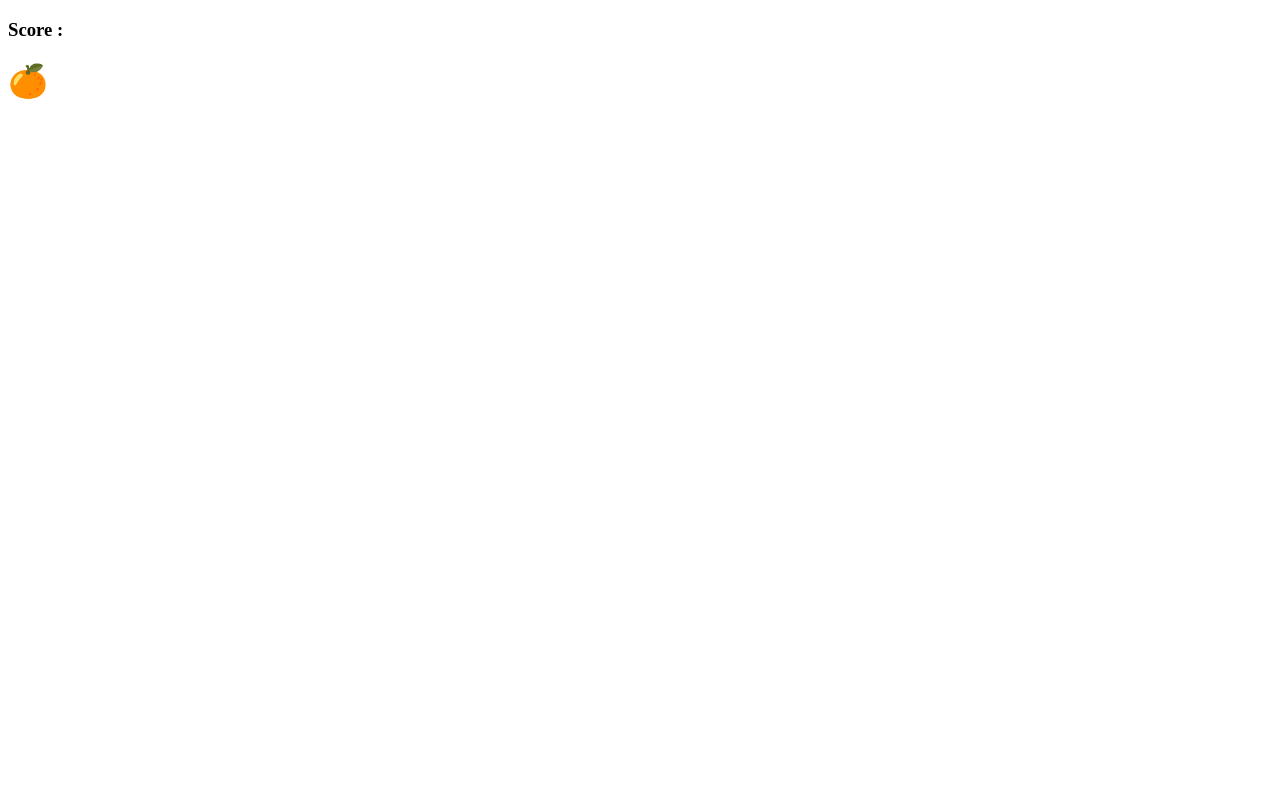
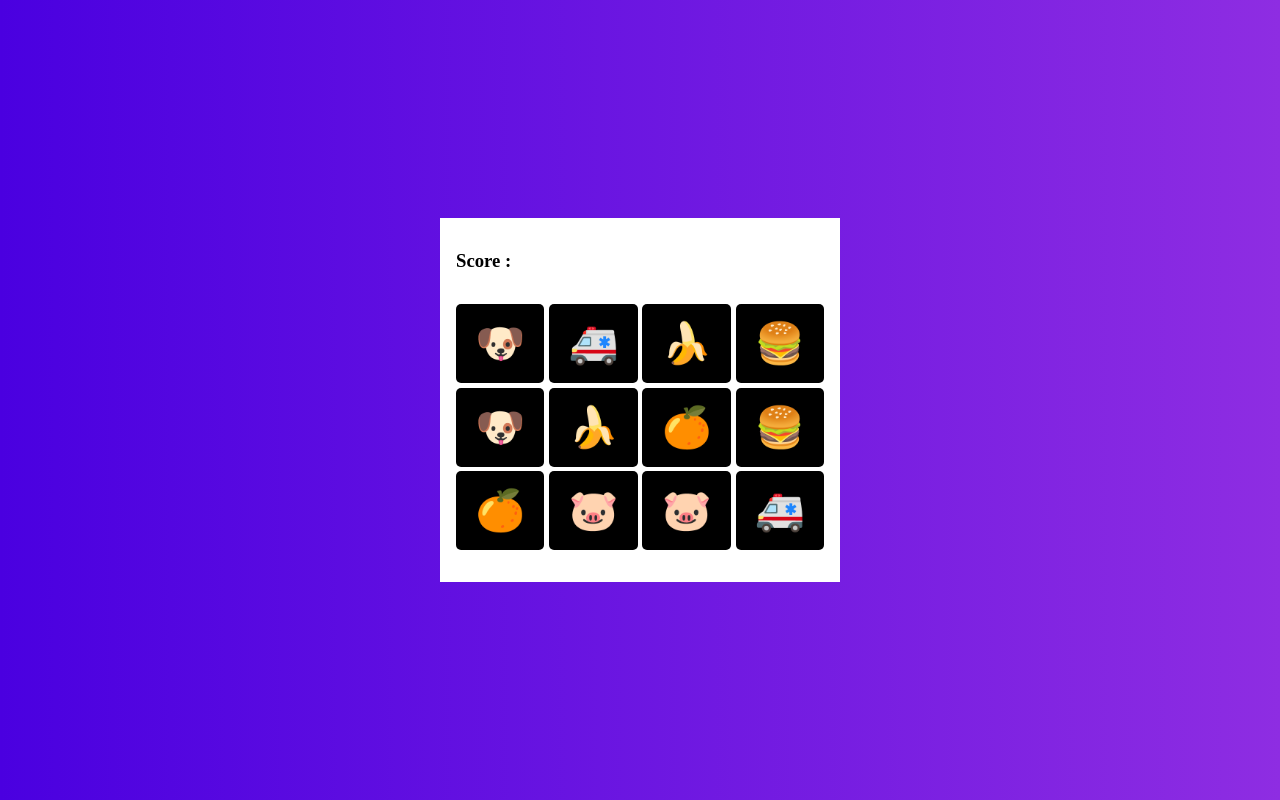
Before and after one commit to melvin145/js-projects, a plain HTML site: page Memory Game/index.html in a window 1280 px wide. Drawn offline with Linux system fonts and the light colour scheme.

Commit message:
second commit

```diff
--- a/Memory Game/index.html
+++ b/Memory Game/index.html
@@ -13,9 +13,7 @@
                   <h3 >Score :<span id="score"></span></h3>
             </div>
             <div class="board__container">
-                  <div class="board">
-                        <h1>🍊</h1>
-                  </div>
+
             </div>
       </div>
       <script src="script.js"></script>
--- a/Memory Game/script.js
+++ b/Memory Game/script.js
@@ -1,2 +1,11 @@
-const items=["🍊"," 🍌","🐶","🚑","🐷","🍔"]
-console.log(items);
+const items=["🍊"," 🍌","🐶","🚑","🐷","🍔","🍊"," 🍌","🐶","🚑","🐷","🍔"]
+const board=document.querySelector(".board__container");
+items.sort(()=>0.5-Math.random());
+console.log(board);
+
+function Board(){
+      for(let i=0;i<items.length;i++){
+      board.insertAdjacentHTML("beforeend",`<div class="items"><h1>${items[i]}</h1></div>`);
+}
+}
+Board();
--- a/Memory Game/style.css
+++ b/Memory Game/style.css
@@ -0,0 +1,41 @@
+*{
+      margin: 0;
+      padding: 0;
+      box-sizing: border-box;
+}
+:root{
+      --background:linear-gradient(to right, #4A00E0, #8E2DE2);
+      --primary-color:white;
+      --font-sm:2.5rem;
+
+}
+body{
+      background: var(--background);
+      min-height: 100vh;
+      display: grid;
+      place-items: center;
+}
+.game__container{
+      width: 400px;
+      margin:auto;
+      background-color: var(--primary-color);
+      padding: 2rem 1rem;
+}
+.score__board{
+      margin-bottom: 2rem;
+}
+.board__container{
+      display: grid;
+      grid-template-columns: 1fr 1fr 1fr 1fr;
+      gap: .3rem;
+}
+.items{
+      background-color: black;
+      padding: 1rem;
+      cursor: pointer;
+      border-radius: 5px;
+      text-align: center;
+}
+.items h1{
+      font-size: var(--font-sm);
+}
```
